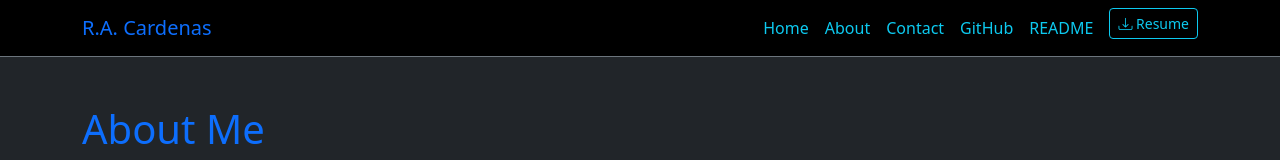
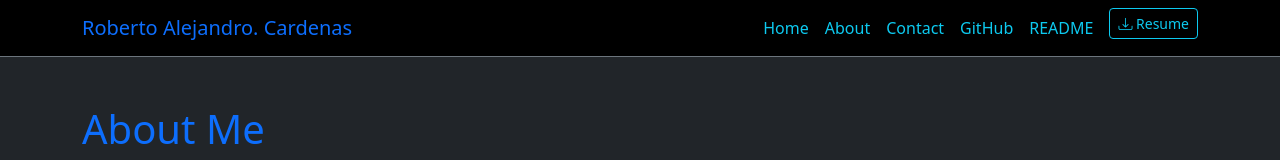
Before and after one commit to Roberto-A-Cardenas/Cloud-Portfolio, a plain HTML site: page about.html in a window 1280 px wide. Shown: the top 160 px of the page. Drawn offline with nearby package versions, Linux system fonts and the light colour scheme.

Commit message:
Update about.html

```diff
--- a/about.html
+++ b/about.html
@@ -12,7 +12,7 @@
 <!-- ✅ Navbar -->
 <nav class="navbar navbar-expand-lg navbar-dark bg-black border-bottom border-secondary">
   <div class="container">
-    <a class="navbar-brand text-primary" href="index.html">R.A. Cardenas</a>
+    <a class="navbar-brand text-primary" href="index.html">Roberto Alejandro. Cardenas</a>
     <button class="navbar-toggler" type="button" data-bs-toggle="collapse" data-bs-target="#navbarNav">
       <span class="navbar-toggler-icon"></span>
     </button>
```
